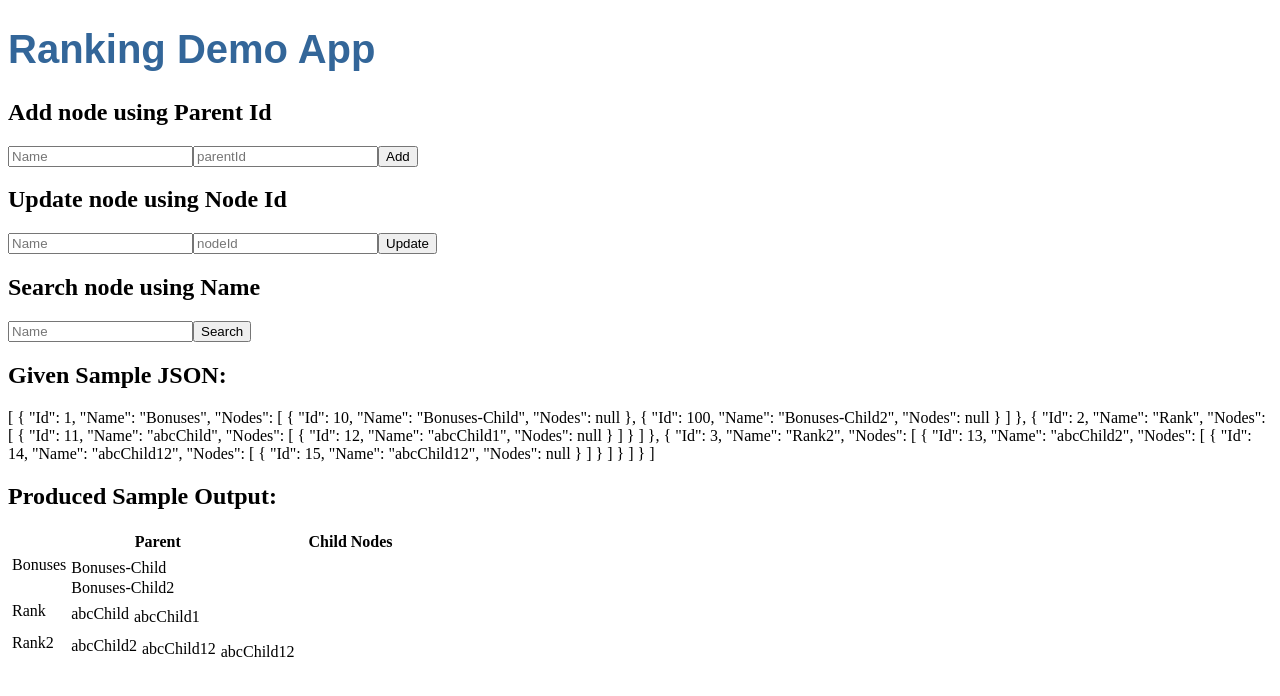
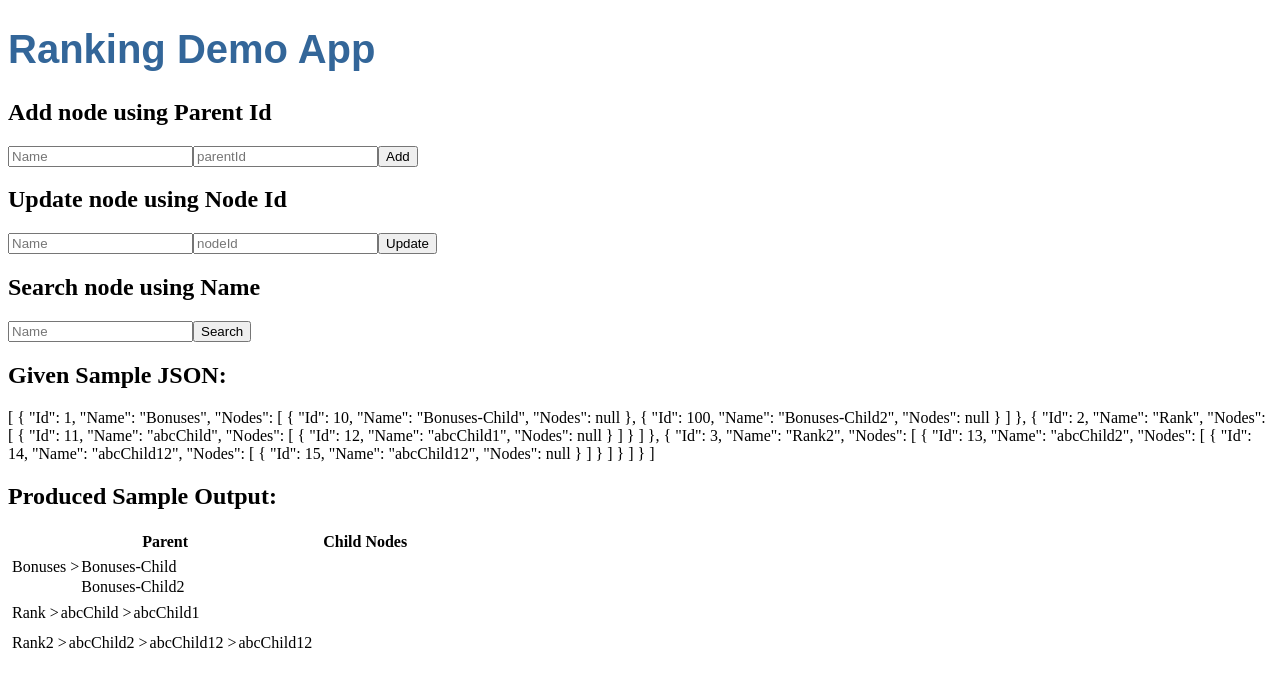
Before and after one commit to nehamankotia07/AngularAdminProject, an Angular app: page / in a window 1280 px wide. Shown: the top 696 px of the page. Built offline with nearby package versions, Linux system fonts and the light colour scheme.

Commit message:
tree structure improved

```diff
--- a/src/app/ranking/ranking.component.html
+++ b/src/app/ranking/ranking.component.html
@@ -28,9 +28,10 @@
   <ng-template #recursiveList let-rankingData>
     <tr *ngFor="let item of rankingData">
       {{item.Name}}
-      <td *ngIf="item.Nodes !== null && item.Nodes.length > 0">
+      <span *ngIf="item.Nodes" >{{">"}}</span>
+      <span *ngIf="item.Nodes !== null && item.Nodes.length > 0">
         <ng-container *ngTemplateOutlet="recursiveList; context:{ $implicit: item.Nodes }"></ng-container>
-      </td>
+      </span>
     </tr>
   </ng-template>
   <ng-container *ngTemplateOutlet="recursiveList; context:{ $implicit: rankingData }"></ng-container>
--- a/src/app/ranking/ranking.component.ts
+++ b/src/app/ranking/ranking.component.ts
@@ -8,7 +8,6 @@ import { RankData } from '../rankdata'
   styleUrls: ['./ranking.component.css']
 })
 export class RankingComponent implements OnInit {
-
 
   rankingData: any = [];
   nodeFound: boolean = false;
```
